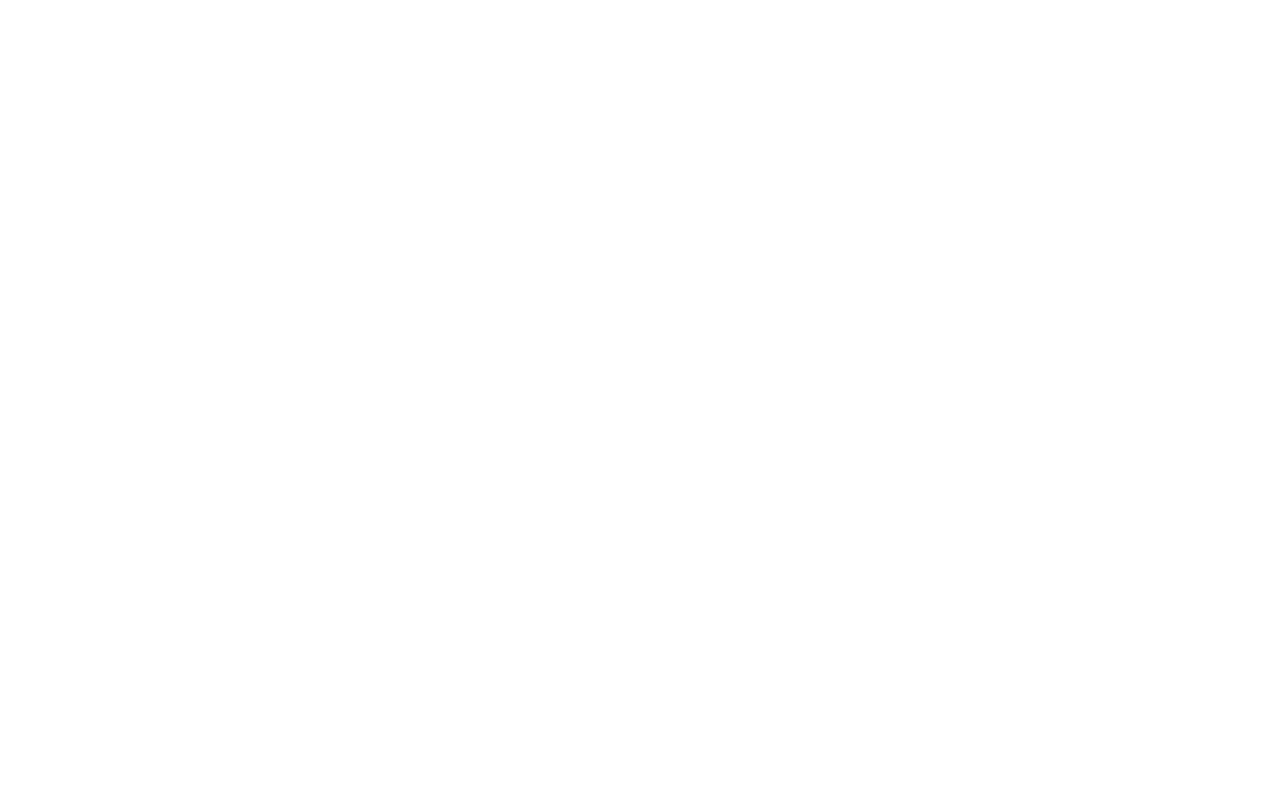
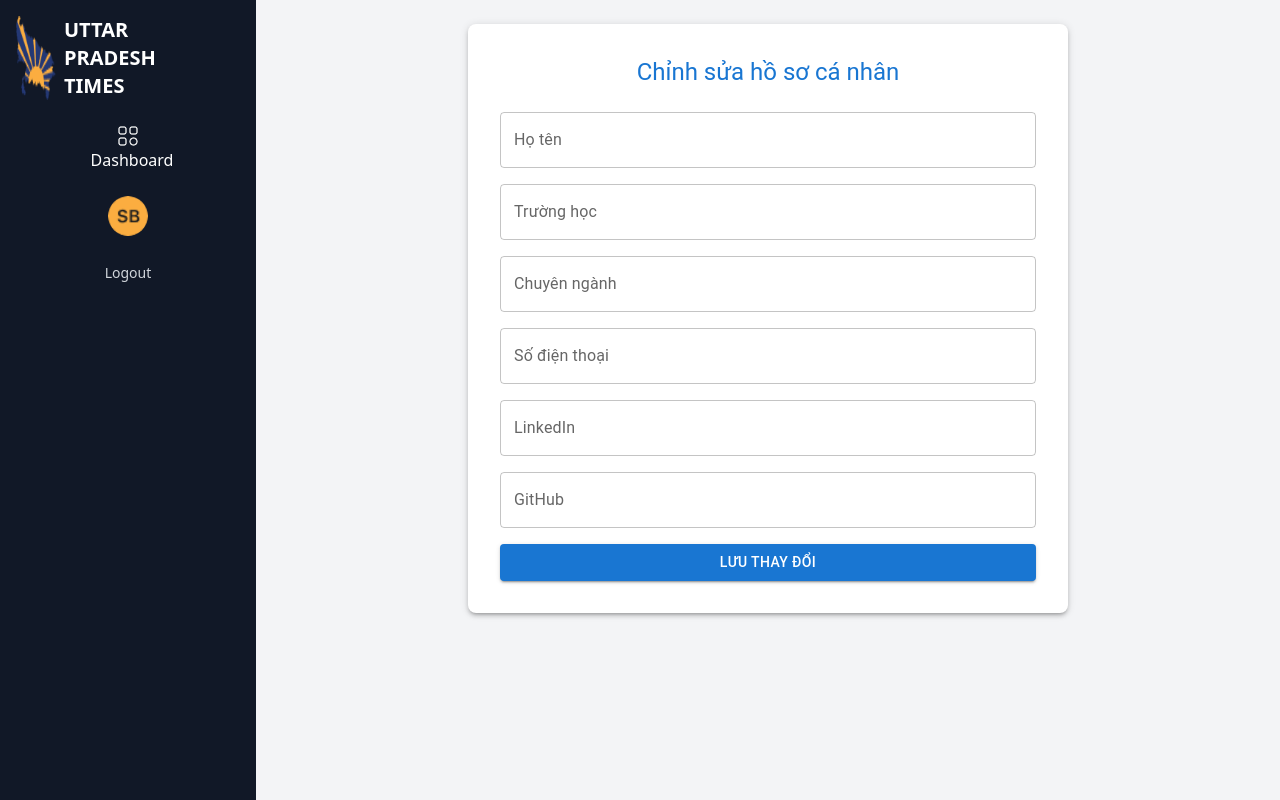
Before and after one commit to dinhvanhung2003/Mange_Intern_FE, a React (Create React App) app: page /dashboard/interns/profile in a window 1280 px wide. Before the commit this address had no page. Built offline with nearby package versions, Linux system fonts and the light colour scheme; no server answers; sample sign-in values are in the browser's storage.

Commit message:
view and edit profile for intern

```diff
--- a/package.json
+++ b/package.json
@@ -3,6 +3,10 @@
   "version": "0.1.0",
   "private": true,
   "dependencies": {
+    "@emotion/react": "^11.14.0",
+    "@emotion/styled": "^11.14.0",
+    "@mui/icons-material": "^7.1.1",
+    "@mui/material": "^7.1.1",
     "@testing-library/dom": "^10.4.0",
     "@testing-library/jest-dom": "^6.6.3",
     "@testing-library/react": "^16.3.0",
--- a/src/App.tsx
+++ b/src/App.tsx
@@ -7,6 +7,7 @@
 import InternManage from "./pages/Interns/InternManage";
 import DashboardLayout from "./pages/DashboardLayout";
 import UserMange from "./pages/UsersMange/UserMange";
+import InternProfileForm from "./pages/Profiles/InternProfileForm";
 function App() {
   return (
     <BrowserRouter>
@@ -16,6 +17,7 @@
         <Route index element={<Dashboard />} />
         <Route path="interns" element={<InternManage />} />
         <Route path="users" element={<UserMange/>}/>
+        <Route path="interns/profile" element={<InternProfileForm />} />
       </Route>
       <Route path="/login" element={<Login />} />
       <Route path="/register" element={<Register />} />
--- /dev/null
+++ b/src/pages/Profiles/InternProfileForm.tsx
@@ -0,0 +1,168 @@
+import React, { useEffect, useState, ChangeEvent, FormEvent } from 'react';
+import {
+    TextField,
+    MenuItem,
+    Button,
+    Box,
+    Typography,
+    Autocomplete,
+} from '@mui/material';
+import api from '../../utils/axios';
+
+interface InternProfile {
+    name?: string;
+    school?: string;
+    major?: string;
+    phone?: string;
+    linkedinLink?: string;
+    githubLink?: string;
+}
+
+interface University {
+    name: string;
+    country: string;
+    domains: string[];
+    web_pages: string[];
+}
+
+const InternProfileForm: React.FC = () => {
+    const [form, setForm] = useState<InternProfile>({
+        name: '',
+        school: '',
+        major: '',
+        phone: '',
+        linkedinLink: '',
+        githubLink: '',
+    });
+
+    const [loading, setLoading] = useState(false);
+    const [universities, setUniversities] = useState<University[]>([]);
+
+    useEffect(() => {
+        // Load profile
+        api
+            .get<InternProfile>('/interns/profile')
+            .then((res) => setForm(res.data))
+            .catch((err) => console.error('Lỗi khi tải hồ sơ:', err));
+
+        // Load university list
+        fetch('http://localhost:3000/interns/vietnam')
+            .then((res) => res.json())
+            .then((data) => {
+                const vietnamUnis = data.filter((u: University) => u.country === 'Vietnam');
+                setUniversities(vietnamUnis);
+            })
+            .catch((err) => console.error('Lỗi load universities:', err));
+    }, []);
+
+    const handleInputChange = (
+        e: ChangeEvent<HTMLInputElement | HTMLTextAreaElement>
+    ) => {
+        const { name, value } = e.target;
+        setForm((prev) => ({ ...prev, [name]: value }));
+    };
+
+    const handleSubmit = async (e: FormEvent) => {
+        e.preventDefault();
+        setLoading(true);
+        try {
+            await api.put('/interns/profile', form);
+            alert('Cập nhật thành công!');
+        } catch (err) {
+            console.error('Lỗi cập nhật:', err);
+            alert('Cập nhật thất bại!');
+        }
+        setLoading(false);
+    };
+
+    return (
+        <Box maxWidth={600} mx="auto" p={4} boxShadow={3} borderRadius={2} bgcolor="white">
+            <Typography variant="h5" mb={3} textAlign="center" color="primary">
+                Chỉnh sửa hồ sơ cá nhân
+            </Typography>
+            <form onSubmit={handleSubmit}>
+                <Box mb={2}>
+                    <TextField
+                        fullWidth
+                        label="Họ tên"
+                        name="name"
+                        value={form.name || ''}
+                        onChange={handleInputChange}
+                    />
+                </Box>
+
+                <Box mb={2}>
+                    <Autocomplete
+                        options={universities.map((u) => u.name)}
+                        value={form.school || ''}
+                        onChange={(event, newValue) => {
+
+                            setForm((prev) => ({ ...prev, school: newValue || '' }));
+                        }}
+                        onInputChange={(event, newInputValue) => {
+
+                            setForm((prev) => ({ ...prev, school: newInputValue }));
+                        }}
+                        renderInput={(params) => (
+                            <TextField {...params} label="Trường học" variant="outlined" />
+                        )}
+                        freeSolo
+                    />
+
+                </Box>
+
+                <Box mb={2}>
+                    <TextField
+                        fullWidth
+                        label="Chuyên ngành"
+                        name="major"
+                        value={form.major || ''}
+                        onChange={handleInputChange}
+                    />
+                </Box>
+
+                <Box mb={2}>
+                    <TextField
+                        fullWidth
+                        label="Số điện thoại"
+                        name="phone"
+                        value={form.phone || ''}
+                        onChange={handleInputChange}
+                    />
+                </Box>
+
+                <Box mb={2}>
+                    <TextField
+                        fullWidth
+                        label="LinkedIn"
+                        name="linkedinLink"
+                        value={form.linkedinLink || ''}
+                        onChange={handleInputChange}
+                    />
+                </Box>
+
+                <Box mb={2}>
+                    <TextField
+                        fullWidth
+                        label="GitHub"
+                        name="githubLink"
+                        value={form.githubLink || ''}
+                        onChange={handleInputChange}
+                    />
+                </Box>
+
+                <Button
+                    fullWidth
+                    type="submit"
+                    variant="contained"
+                    color="primary"
+                    disabled={loading}
+                >
+                    {loading ? 'Đang lưu...' : 'Lưu thay đổi'}
+                </Button>
+            </form>
+        </Box>
+    );
+};
+
+export default InternProfileForm;
--- a/src/pages/UsersMange/UserMange.tsx
+++ b/src/pages/UsersMange/UserMange.tsx
@@ -1,7 +1,25 @@
-import { useEffect, useState } from "react";
-import api from "../../utils/axios";
-import edit from "../../assets/edit.png";
-import InternForm from "../Interns/InternForm";
+import {
+  Box,
+  Tabs,
+  Tab,
+  TextField,
+  Button,
+  Table,
+  TableHead,
+  TableRow,
+  TableCell,
+  TableBody,
+  CircularProgress,
+  IconButton,
+  Dialog,
+  DialogTitle,
+  DialogContent,
+} from '@mui/material';
+import EditIcon from '@mui/icons-material/Edit';
+import DeleteIcon from '@mui/icons-material/Delete';
+import { useEffect, useState } from 'react';
+import api from '../../utils/axios';
+import InternForm from '../Interns/InternForm';
 
 interface User {
   id: number;
@@ -9,22 +27,28 @@
   email: string;
   type: string;
   bio?: string;
+  school?: string;
+  major?: string;
+  phone?: string;
+  linkedinLink?: string;
+  expertise?: string;
 }
 
 export default function UserManagement() {
   const [users, setUsers] = useState<User[]>([]);
   const [loading, setLoading] = useState(true);
-  const [search, setSearch] = useState("");
+  const [search, setSearch] = useState('');
+  const [tab, setTab] = useState<'intern' | 'mentor'>('intern');
+  const [editingUser, setEditingUser] = useState<User | null>(null);
   const [showForm, setShowForm] = useState(false);
-  const [editingUser, setEditingUser] = useState<User | null>(null);
 
   const fetchUsers = async () => {
     setLoading(true);
     try {
-      const res = await api.get("/admin/users");
+      const res = await api.get('/admin/users');
       setUsers(res.data);
     } catch (err) {
-      console.error("Lỗi khi tải users:", err);
+      console.error('Lỗi tải users:', err);
     } finally {
       setLoading(false);
     }
@@ -35,119 +59,124 @@
   }, []);
 
   const filteredUsers = users
-    .slice()
-    .sort((a, b) => a.id - b.id)
+    .filter((u) => u.type === tab)
     .filter((u) =>
       `${u.name}${u.email}${u.id}`.toLowerCase().includes(search.toLowerCase())
     );
 
-  return (
-    <div className="p-6 bg-white rounded shadow relative">
-      <div className="flex flex-col sm:flex-row sm:justify-between sm:items-center mb-4 gap-2">
-        <h2 className="text-xl font-semibold">User Management (Admin)</h2>
-        <div className="flex flex-col sm:flex-row gap-2 w-full sm:w-auto">
-          <input
-            type="text"
-            placeholder="Search by Text or ID"
-            value={search}
-            onChange={(e) => setSearch(e.target.value)}
-            className="border px-3 py-1 rounded outline-none w-full sm:w-auto"
-          />
-          <button
-            onClick={() => setShowForm(true)}
-            className="bg-blue-600 text-white px-4 py-1 rounded hover:bg-blue-700 w-full sm:w-auto"
-          >
-            + New User
-          </button>
-        </div>
-      </div>
-
-      {loading ? (
-        <p>Đang tải danh sách users...</p>
-      ) : (
-        <div className="overflow-auto">
-          <table className="min-w-full border text-sm">
-            <thead>
-              <tr className="bg-gray-100">
-                <th className="border px-3 py-2 text-left">ID</th>
-                <th className="border px-3 py-2 text-left">User</th>
-                <th className="border px-3 py-2 text-left">Email</th>
-                <th className="border px-3 py-2 text-left">Type</th>
-                <th className="border px-3 py-2 text-left">Bio</th>
-                <th className="border px-3 py-2 text-center">Action</th>
-              </tr>
-            </thead>
-            <tbody>
-              {filteredUsers.map((user) => (
-                <tr key={user.id} className="hover:bg-gray-50">
-                  <td className="border px-3 py-2">{user.id}</td>
-                  <td className="border px-3 py-2">{user.name}</td>
-                  <td className="border px-3 py-2">{user.email}</td>
-                  <td className="border px-3 py-2">{user.type}</td>
-                  <td className="border px-3 py-2">{user.bio || "—"}</td>
-                  <td className="border px-3 py-2 text-center space-x-3">
-                    <button
-                      className="hover:scale-110 transition"
-                      onClick={() => {
-                        setEditingUser(user);
-                        setShowForm(true);
-                      }}
-                    >
-                      <img src={edit} alt="Edit" className="w-5 h-5 inline-block" />
-                    </button>
-                    <button
-                      className="text-red-600 text-sm hover:underline"
-                      onClick={async () => {
-                        const confirmed = window.confirm(`Xoá user "${user.name}"?`);
+  const handleDelete = async (id: number, name: string) => {
+    const confirmed = window.confirm(`Xóa user "${name}"?`);
     if (!confirmed) return;
 
     try {
-                          await api.delete(`/users/${user.id}`);
+      await api.delete(`/users/${id}`);
       fetchUsers();
     } catch (err) {
-                          console.error("Lỗi khi xóa user:", err);
-                          alert("Xóa thất bại.");
+      console.error('Lỗi xoá:', err);
     }
-                      }}
-                    >
-                      Xóa
-                    </button>
-                  </td>
-                </tr>
+  };
+
+  return (
+    <Box p={3}>
+      <Box display="flex" justifyContent="space-between" alignItems="center" mb={2}>
+        <Box>
+          <h2 style={{ fontSize: '1.5rem', fontWeight: 600 }}>User Management</h2>
+          <Tabs value={tab} onChange={(e, v) => setTab(v)} textColor="primary">
+            <Tab label="Interns" value="intern" />
+            <Tab label="Mentors" value="mentor" />
+          </Tabs>
+        </Box>
+        <Box display="flex" gap={2}>
+          <TextField
+            label="Search"
+            variant="outlined"
+            size="small"
+            value={search}
+            onChange={(e) => setSearch(e.target.value)}
+          />
+          <Button variant="contained" color="primary" onClick={() => setShowForm(true)}>
+            + New User
+          </Button>
+        </Box>
+      </Box>
+
+      {loading ? (
+        <Box textAlign="center" py={4}>
+          <CircularProgress />
+        </Box>
+      ) : (
+        <Table>
+          <TableHead>
+            <TableRow>
+              <TableCell>ID</TableCell>
+              <TableCell>Name</TableCell>
+              <TableCell>Email</TableCell>
+              {tab === 'intern' ? (
+                <>
+                  <TableCell>School</TableCell>
+                  <TableCell>Major</TableCell>
+                  <TableCell>Phone</TableCell>
+                  <TableCell>LinkedIn</TableCell>
+                </>
+              ) : (
+                <TableCell>Expertise</TableCell>
+              )}
+              <TableCell align="center">Action</TableCell>
+            </TableRow>
+          </TableHead>
+          <TableBody>
+            {filteredUsers.map((user) => (
+              <TableRow key={user.id}>
+                <TableCell>{user.id}</TableCell>
+                <TableCell>{user.name}</TableCell>
+                <TableCell>{user.email}</TableCell>
+                {tab === 'intern' ? (
+                  <>
+                    <TableCell>{user.school || '—'}</TableCell>
+                    <TableCell>{user.major || '—'}</TableCell>
+                    <TableCell>{user.phone || '—'}</TableCell>
+                    <TableCell>{user.linkedinLink || '—'}</TableCell>
+                  </>
+                ) : (
+                  <TableCell>{user.expertise || '—'}</TableCell>
+                )}
+                <TableCell align="center">
+                  <IconButton onClick={() => { setEditingUser(user); setShowForm(true); }}>
+                    <EditIcon />
+                  </IconButton>
+                  <IconButton color="error" onClick={() => handleDelete(user.id, user.name)}>
+                    <DeleteIcon />
+                  </IconButton>
+                </TableCell>
+              </TableRow>
             ))}
-            </tbody>
-          </table>
-        </div>
+          </TableBody>
+        </Table>
       )}
 
-      {showForm && (
+      <Dialog open={showForm} onClose={() => { setShowForm(false); setEditingUser(null); }} maxWidth="sm" fullWidth>
+        <DialogTitle>{editingUser ? 'Chỉnh sửa người dùng' : 'Thêm người dùng mới'}</DialogTitle>
+        <DialogContent>
           <InternForm
-          initialData={
-            editingUser
-              ? {
-                  name: editingUser.name,
-                  email: editingUser.email,
-                  bio: editingUser.bio,
-                }
-              : undefined
-          }
+            initialData={editingUser || undefined}
             onClose={() => {
               setShowForm(false);
               setEditingUser(null);
             }}
             onSubmit={(data) => {
-            const request = editingUser
+              const req = editingUser
                 ? api.put(`/users/${editingUser.id}`, data)
-              : api.post("/users", data);
+                : api.post('/users', data);
 
-            request.then(() => {
+              req.then(() => {
                 fetchUsers();
                 setShowForm(false);
                 setEditingUser(null);
               });
             }}
           />
-      )}
-    </div>
+        </DialogContent>
+      </Dialog>
+    </Box>
   );
 }
```
Also changed, not shown: src/pages/DashboardLayout.tsx (+8 -6 lines), 1 other file (tests, documents, lock files or other folders). Lines whose indentation alone changed are shown as unchanged.
